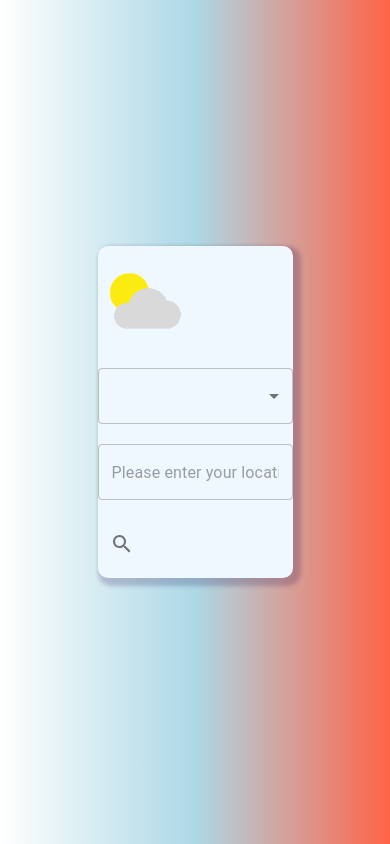
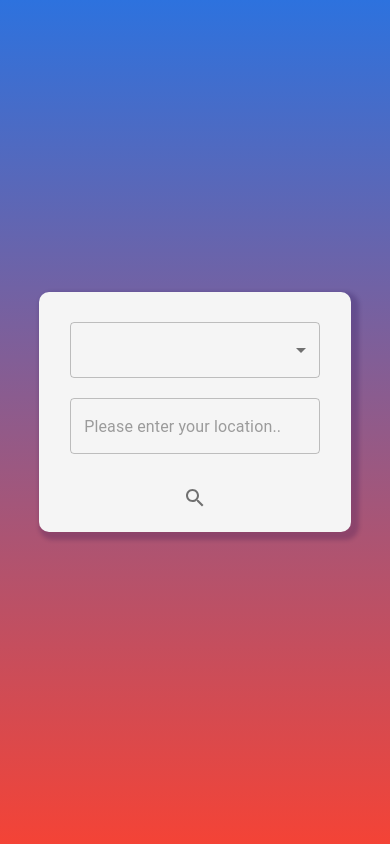
Before and after one commit to learnerdilip/wonderkind_assignment_Dilip, a React (Create React App) app: page / in a window 390 px wide. Built offline with nearby package versions, Linux system fonts and the light colour scheme.

Commit message:
responsive additions to css

```diff
--- a/src/App.css
+++ b/src/App.css
@@ -40,3 +40,46 @@ img {
 .MuiGrid-root.MuiGrid-item {
   padding: 10px 0px;
 }
+
+@media only screen and (max-width: 1280px) {
+  body {
+    min-height: 100vh;
+    max-width: 100vw;
+    background-color: transparent;
+  }
+  #inputsection {
+    width: 100%;
+  }
+  form {
+    width: 80%;
+    margin: auto;
+    background-color: whitesmoke;
+  }
+  #weekweather {
+    display: flex;
+    flex-direction: column;
+  }
+  .MuiGrid-root.MuiGrid-item {
+    width: 80%;
+    margin: auto;
+  }
+  img {
+    display: none;
+  }
+  .MuiGrid-root.MuiGrid-item {
+    width: 80%;
+    margin: auto;
+    text-align: center;
+  }
+  div#weekweather {
+    align-items: center;
+  }
+  h3 {
+    width: max-content;
+  }
+  .App {
+    height: fit-content;
+    min-height: 100vh;
+    background-image: linear-gradient(to bottom, #2d72de, #f44336) !important;
+  }
+}
```
